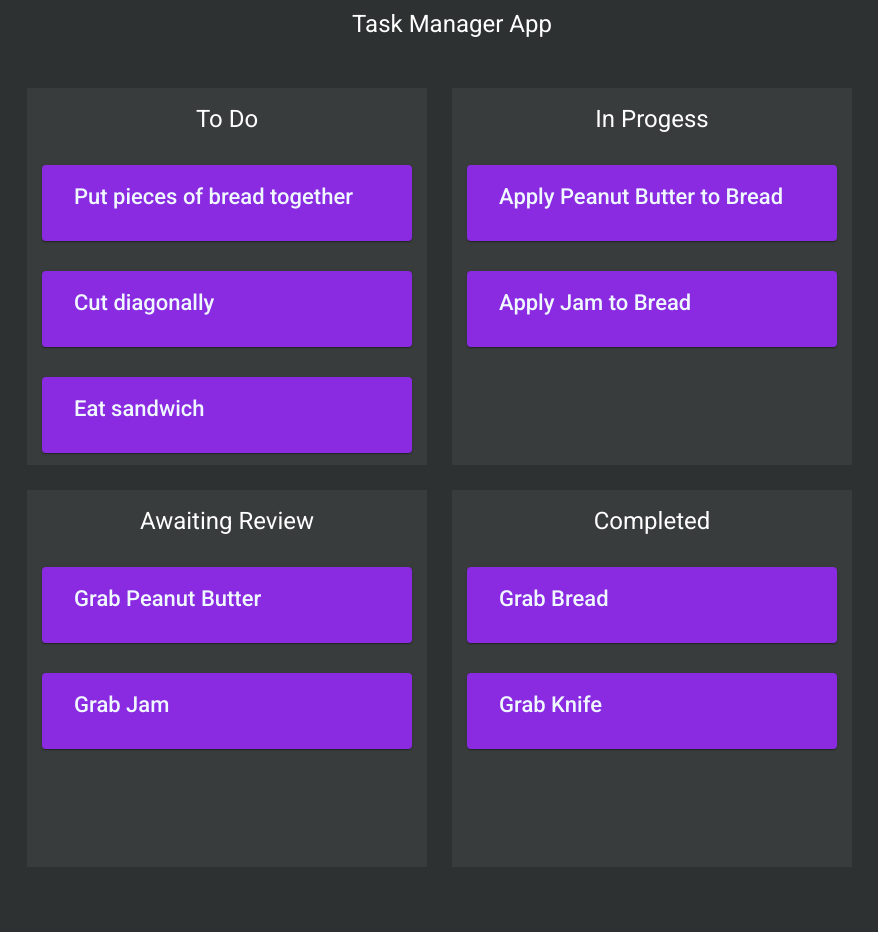
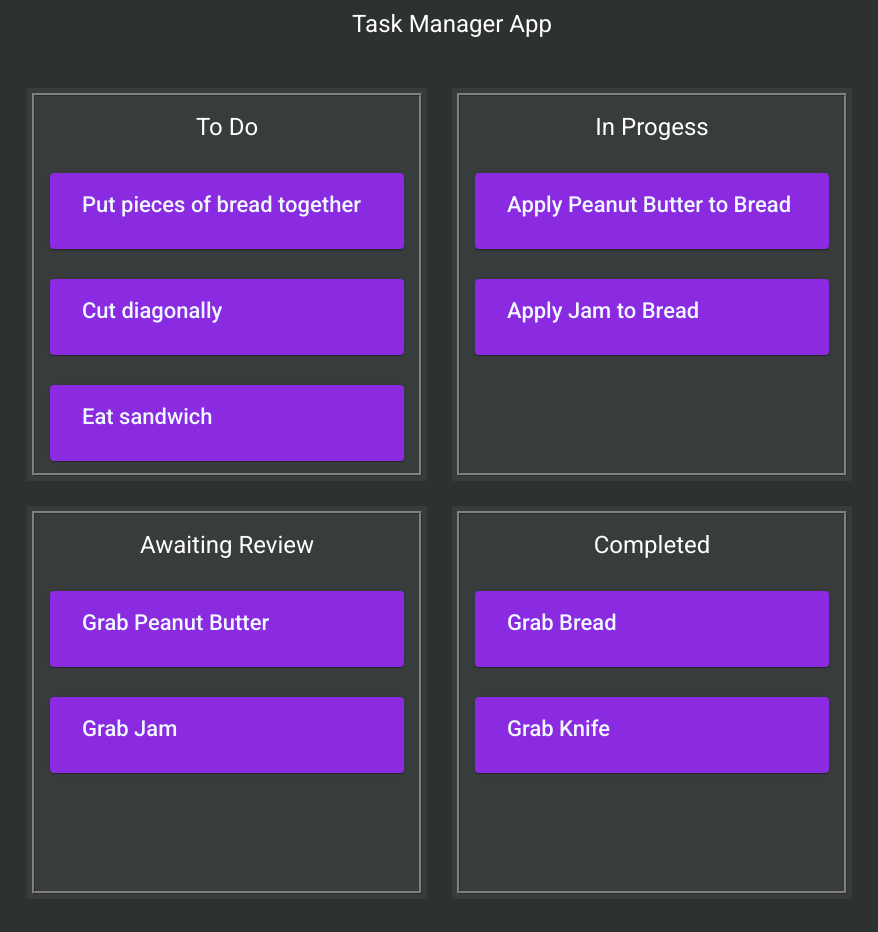
Before and after one commit to LiamVeriFaction/taskmanager, an Angular app: page / in a window 1280 px wide. Shown: the top 932 px of the page, without its empty margins (188-1066 px from the left). Before the commit the page ends 908 px from the top, so only its background shows below. Built offline with nearby package versions, Linux system fonts and the light colour scheme.

Commit message:
Added border and button import

```diff
--- a/src/app/app.module.ts
+++ b/src/app/app.module.ts
@@ -9,6 +9,7 @@ import { TaskListComponent } from './components/task-list/task-list.component';
 import { TaskPageComponent } from './components/task-page/task-page.component';
 import {MatCardModule} from '@angular/material/card';
 import {DragDropModule} from '@angular/cdk/drag-drop'
+import {MatButton, MatButtonModule} from '@angular/material/button';
 
 @NgModule({
   declarations: [
@@ -22,7 +23,8 @@ import {DragDropModule} from '@angular/cdk/drag-drop'
     AppRoutingModule,
     BrowserAnimationsModule,
     MatCardModule,
-    DragDropModule
+    DragDropModule,
+    MatButtonModule,
 
   ],
   providers: [],
--- a/src/app/components/task-list/task-list.component.css
+++ b/src/app/components/task-list/task-list.component.css
@@ -5,3 +5,14 @@ h1{
 .dropzone{
   min-height: 300px;
 }
+
+.tasklist{
+  margin: 5px;
+  border-style: ridge;
+  border-color: grey;
+}
+
+.mat-raised-button {
+  margin: 10px;
+
+}
--- a/src/app/components/task-list/task-list.component.html
+++ b/src/app/components/task-list/task-list.component.html
@@ -1,4 +1,4 @@
-<div cdkDropListGroup>
+<div cdkDropListGroup class="tasklist">
   <h1>{{ tasklist.title }}</h1>
   <div
     cdkDropList
@@ -14,4 +14,5 @@
       </div>
     </div>
   </div>
+
 </div>
--- a/src/app/components/task-list/task-list.component.ts
+++ b/src/app/components/task-list/task-list.component.ts
@@ -21,10 +21,12 @@ export class TaskListComponent implements OnInit {
 
   ngOnInit(): void {}
 
+  //Called when task is dropped
   drop(event: CdkDragDrop<ITask[]>) {
     this.taskMove.emit(event);
   }
 
+  //Provides ID's for drop list connection
   getIDs(): string[] {
     return this.taskListService.getIDS();
   }
--- a/src/app/services/task-list.service.ts
+++ b/src/app/services/task-list.service.ts
@@ -19,6 +19,7 @@ export class TaskListService {
     });
   }
 
+
   getIDS(): string[] {
     return TASKLIST.map((track) => {
       return track.id + '';
```
